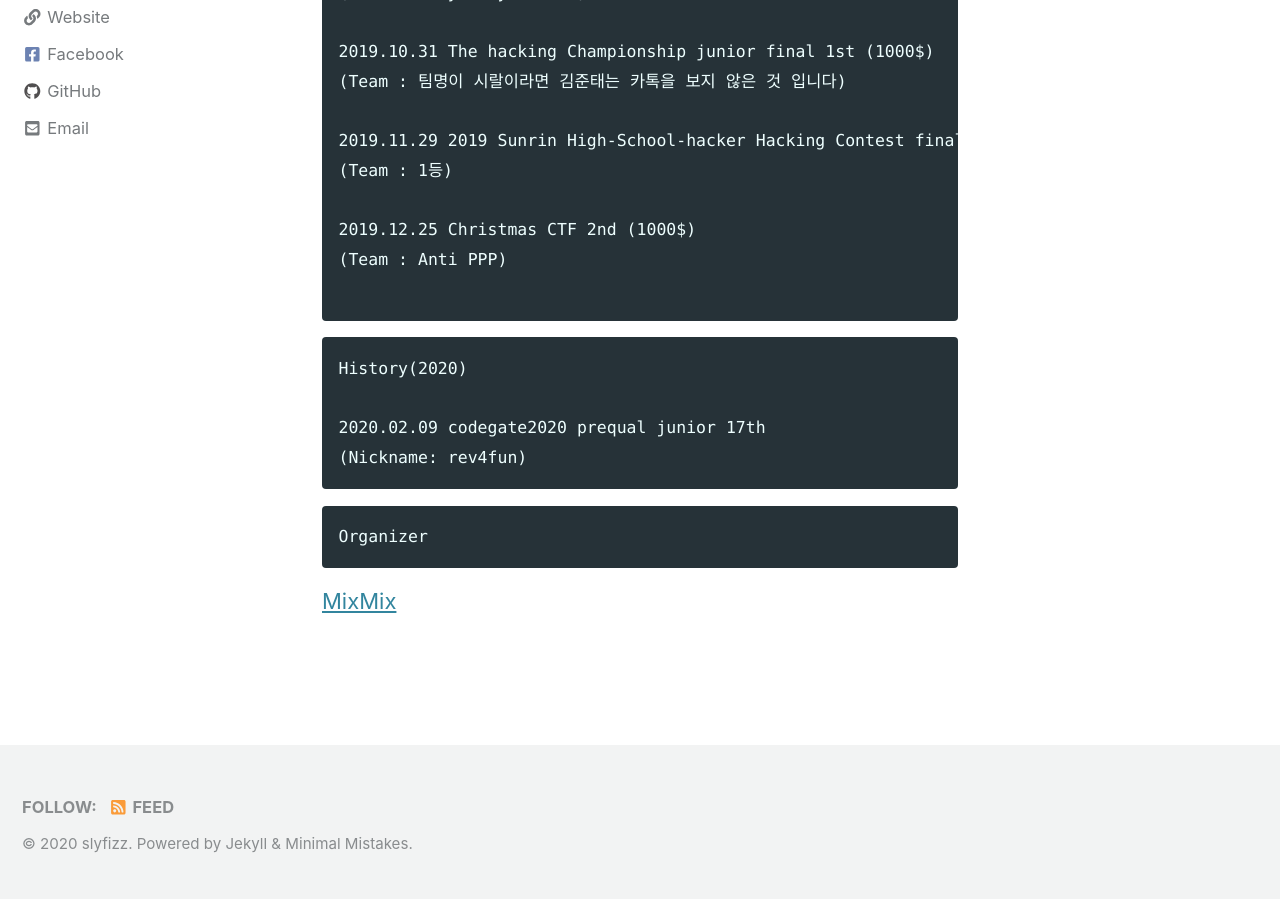
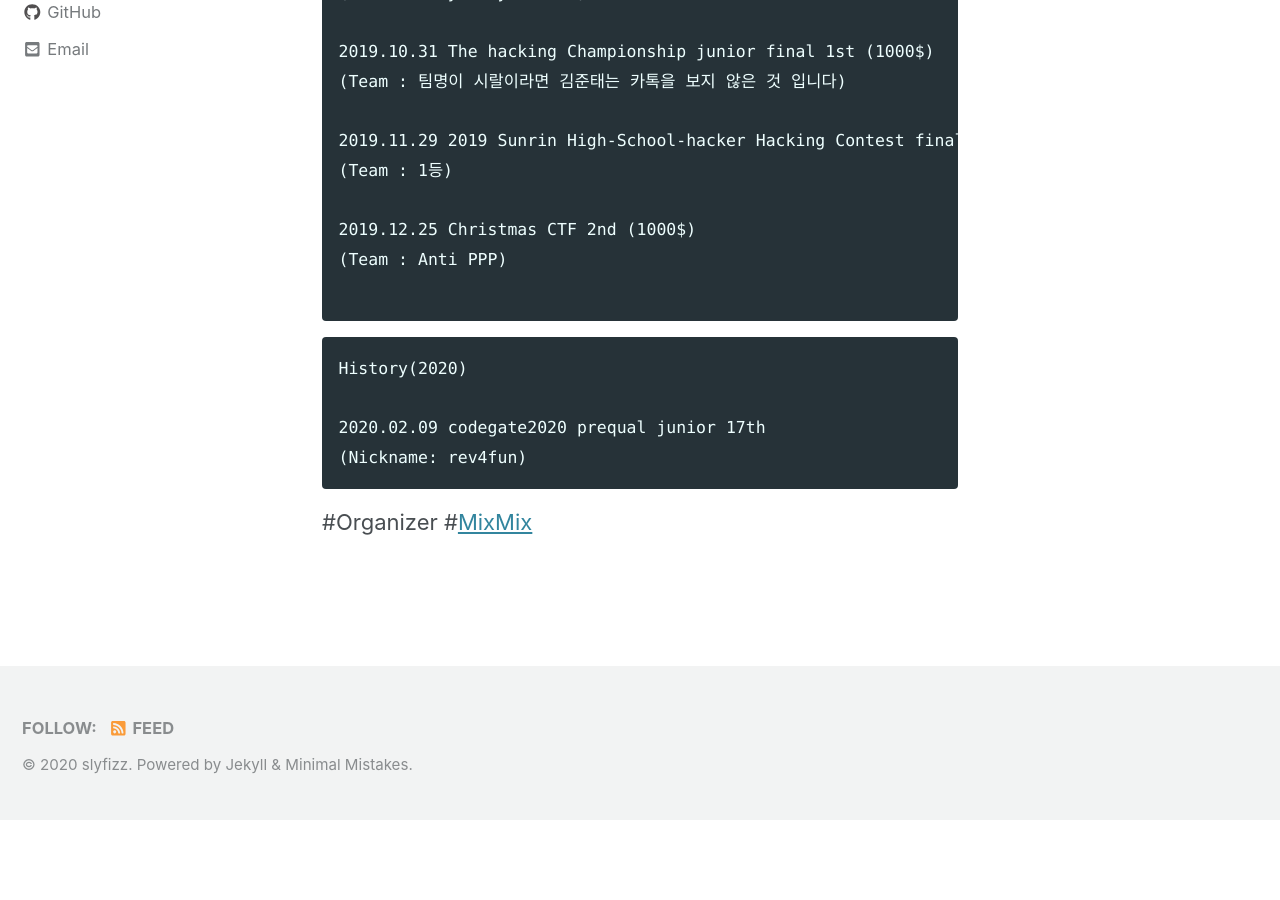
Before and after one commit to slyfizz3/slyfizz3.github.io, a Jekyll site: the page built from _pages/about.md, in a window 1280 px wide and 900 px high, scrolled down 1171 px. Built offline with Jekyll 4.4.1, drawn with Linux system fonts in a browser that asks for light colours; cached includes are drawn as plain includes; nearby versions of some CDN libraries; after the commit the page ends 1992 px from its top, so only the background shows below that.

````diff
--- a/_pages/about.md
+++ b/_pages/about.md
@@ -58,7 +58,6 @@ History(2020)
 (Nickname: rev4fun)
 ```
 
-```
-Organizer
-```
-[MixMix](https://github.com/slyfizz3/Make-challenges/tree/master/2020DefenitCTF/MixMix)
+
+#Organizer
+#[MixMix](https://github.com/slyfizz3/Make-challenges/tree/master/2020DefenitCTF/MixMix)
````
